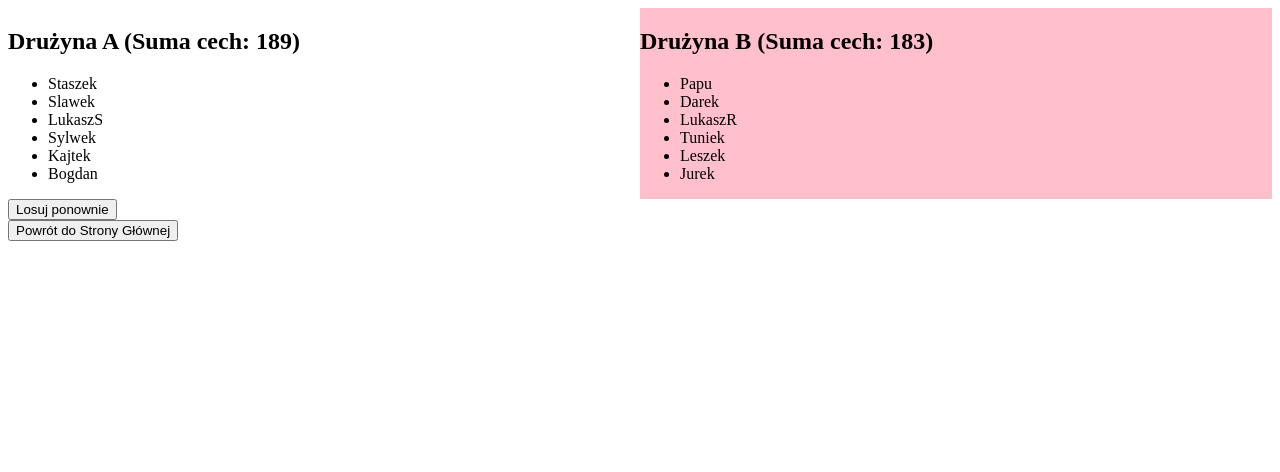
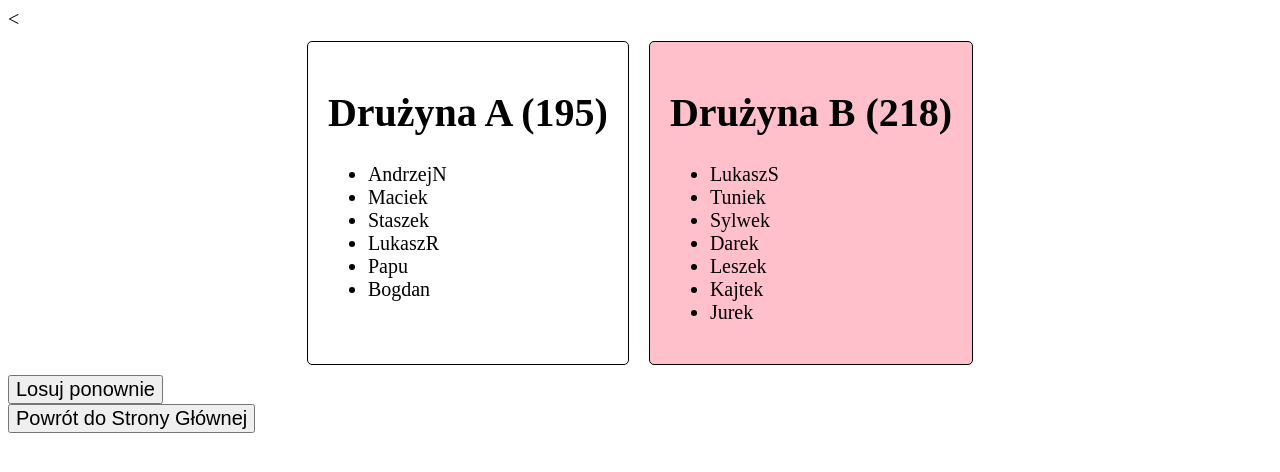
Before and after one commit to dejski/losowaniePython, a Flask app: page /draw_teams in a window 1280 px wide. Shown: the top 472 px of the page. Run offline with Flask 3, Linux system fonts and the light colour scheme.

Commit message:
formatowanie dla wyników

```diff
--- a/players.json
+++ b/players.json
@@ -83,8 +83,8 @@
         "technika": 9,
         "gra_zespolowa": 9,
         "uderzenie": 9,
-        "is_present": false,
-        "on_break": true,
+        "is_present": true,
+        "on_break": false,
         "info": "Nieobecny do 9.I"
     },
     {
@@ -160,8 +160,8 @@
         "technika": 8,
         "gra_zespolowa": 8,
         "uderzenie": 8,
-        "is_present": true,
-        "on_break": false,
+        "is_present": false,
+        "on_break": true,
         "info": ""
     },
     {
@@ -171,8 +171,8 @@
         "technika": 10,
         "gra_zespolowa": 9,
         "uderzenie": 9,
-        "is_present": false,
-        "on_break": true,
+        "is_present": true,
+        "on_break": false,
         "info": ""
     },
     {
--- a/templates/teams.html
+++ b/templates/teams.html
@@ -4,38 +4,41 @@
     <meta charset="UTF-8">
     <title>Wylosowane Drużyny</title>
     <style>
-        .team-column {
-            float: left;
-            width: 50%;
+        .container {
+            display: flex;
+            justify-content: center;
         }
-        .team-a {
-            background-color: {% if current_day == 'Tuesday' %} pink {% else %} white {% endif %};
+        .column {
+            margin: 10px;
+            padding: 20px;
+            border: 1px solid black;
+            border-radius: 5px;
         }
-        .team-b {
-            background-color: {% if current_day == 'Friday' %} pink {% else %} white {% endif %};
-        }
-        .clearfix {
-            clear: both;
+        .team-a { background-color: {% if current_day == 'Tuesday' %}pink{% else %}white{% endif %}; }
+        .team-b { background-color: {% if current_day == 'Friday' %}pink{% else %}white{% endif %}; }
+        body, button, input {
+            font-size: 20px;
         }
     </style>
 </head>
 <body>
-<div class="team-column team-a">
-    <h2>Drużyna A (Suma cech: {{ sum_a }})</h2>
+<<div class="container">
+        <div class="column team-a">
+            <h1>Drużyna A ({{ sum_a }})</h1>
             <ul>
                 {% for player in team_a %}
-        <li>{{ player.name }}</li>
+                    <li>{{ player['name'] }}</li>
                 {% endfor %}
             </ul>
         </div>
-
-<div class="team-column team-b">
-    <h2>Drużyna B (Suma cech: {{ sum_b }})</h2>
+        <div class="column team-b">
+            <h1>Drużyna B ({{ sum_b }})</h1>
             <ul>
                 {% for player in team_b %}
-        <li>{{ player.name }}</li>
+                    <li>{{ player['name'] }}</li>
                 {% endfor %}
             </ul>
+        </div>
     </div>
 
 <div class="clearfix"></div>
```
Lines whose indentation alone changed are shown as unchanged.
